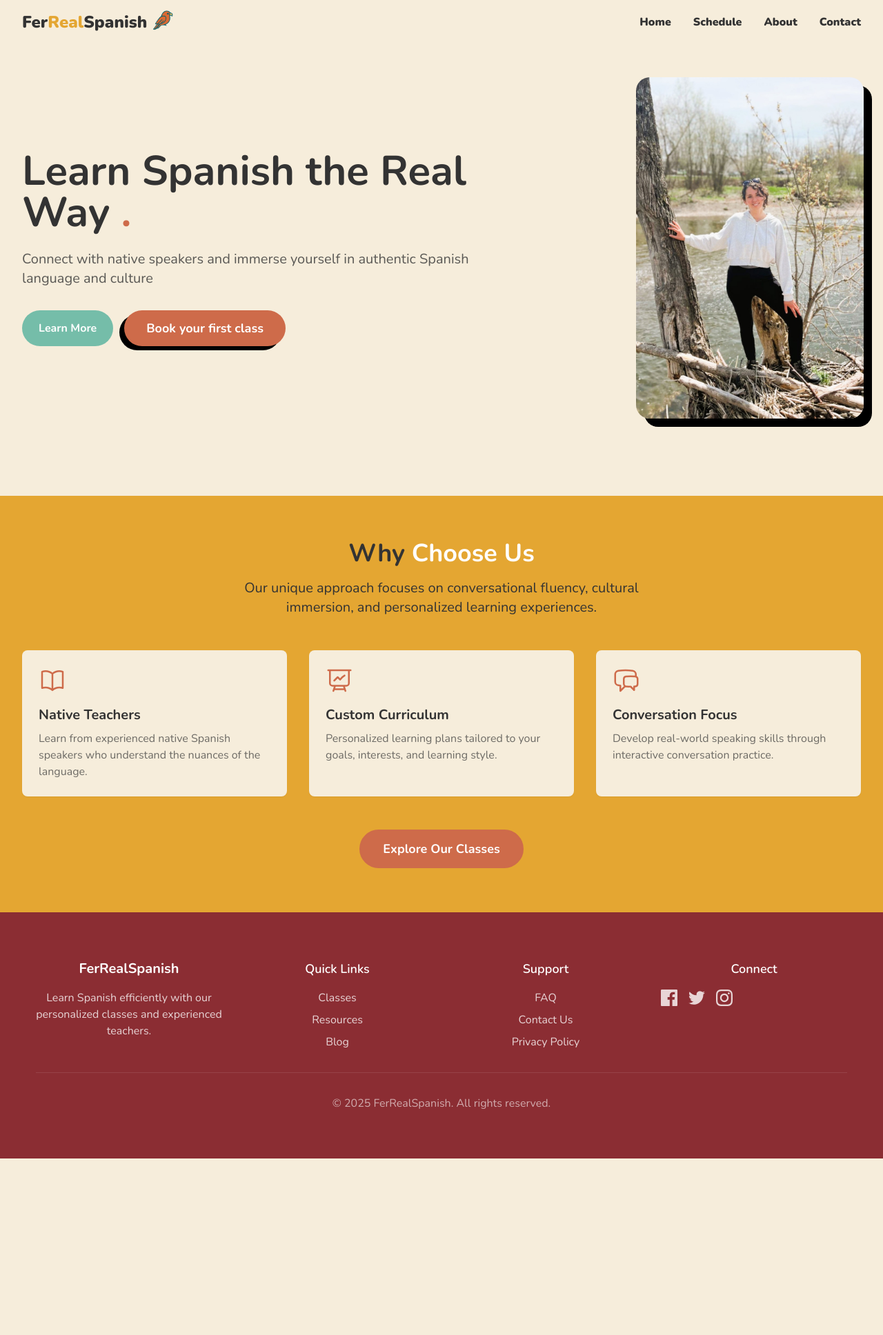
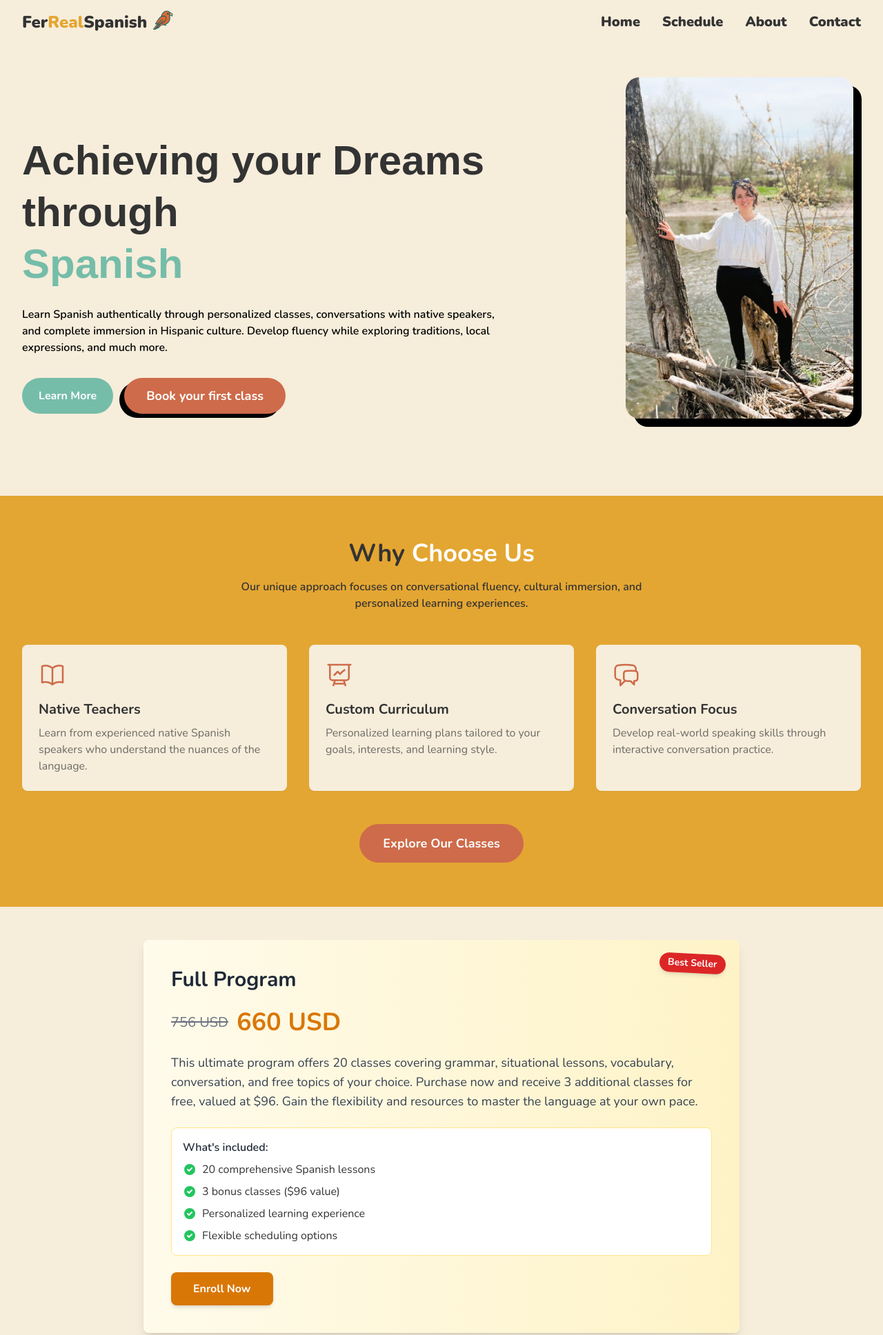
Before and after one commit to RenatoLagos/FerRealSpanish, an Astro site: page / in a window 1280 px wide. Shown: the top 1936 px of the page at 69% size. Before the commit the page ends 1680 px from the top, so only its background shows below. Built offline with nearby package versions, Linux system fonts and the light colour scheme; Astro itself is replaced by a stand-in of ours; a web font is replaced by a local one.

Commit message:
Refactor Tailwind configuration, enhance UI components, and add new sections. Removed unused color definitions and border radius settings from Tailwind config. Introduced new components: FullProgram, CallToAction, QuoteSection, and ProgramsSection. Updated Hero and Features components for improved styling and content. Integrated new font styles for better typography.

```diff
--- a/src/components/Features.astro
+++ b/src/components/Features.astro
@@ -6,7 +6,7 @@ import Button from '../components/ui/button.astro';
     <div class="max-w-7xl mx-auto px-4 sm:px-6 lg:px-8">
         <div class="text-center mb-12">
             <h2 class="text-4xl font-bold mb-4">Why <span class="text-white">Choose Us</span></h2>
-            <p class="text-xl max-w-2xl mx-auto">Our unique approach focuses on conversational fluency, cultural immersion, and personalized learning experiences.</p>
+            <p class="text-base font-semibold max-w-2xl mx-auto">Our unique approach focuses on conversational fluency, cultural immersion, and personalized learning experiences.</p>
         </div>
 
         <div class="grid grid-cols-1 md:grid-cols-3 gap-8">
--- /dev/null
+++ b/src/components/FullProgram.astro
@@ -0,0 +1,79 @@
+---
+interface Props {
+  regularPrice?: number;
+  salePrice?: number;
+  currency?: string;
+  numberOfClasses?: number;
+  freeClasses?: number;
+  freeClassesValue?: number;
+}
+
+const {
+  regularPrice = 756,
+  salePrice = 660,
+  currency = "USD",
+  numberOfClasses = 20,
+  freeClasses = 3,
+  freeClassesValue = 96,
+} = Astro.props;
+---
+
+<section class="w-full max-w-4xl mx-auto my-12 px-4">
+  <div class="bg-gradient-to-r from-amber-50 to-amber-100 rounded-lg shadow-lg overflow-hidden">
+    <div class="relative">
+      <div class="absolute top-5 right-5 bg-red-600 text-white text-sm font-bold py-1 px-3 rounded-full transform rotate-3 shadow-md">
+        Best Seller
+      </div>
+
+      <div class="p-6 sm:p-10">
+        <h2 class="text-3xl font-bold text-gray-800 mb-6">Full Program</h2>
+
+        <div class="flex items-center mb-6">
+          <span class="text-gray-500 line-through text-xl mr-3">{regularPrice} {currency}</span>
+          <span class="text-3xl sm:text-4xl font-bold text-amber-600">{salePrice} {currency}</span>
+        </div>
+
+        <p class="text-gray-700 text-lg mb-6">
+          This ultimate program offers {numberOfClasses} classes covering grammar, situational lessons,
+          vocabulary, conversation, and free topics of your choice. Purchase now and receive {freeClasses} additional
+          classes for free, valued at ${freeClassesValue}. Gain the flexibility and resources to master
+          the language at your own pace.
+        </p>
+
+        <div class="bg-white rounded-lg p-4 mb-6 border border-amber-200">
+          <h3 class="font-semibold text-gray-800 mb-2">What's included:</h3>
+          <ul class="space-y-2">
+            <li class="flex items-start">
+              <svg xmlns="http://www.w3.org/2000/svg" class="h-5 w-5 text-green-500 mr-2 mt-0.5" viewBox="0 0 20 20" fill="currentColor">
+                <path fill-rule="evenodd" d="M10 18a8 8 0 100-16 8 8 0 000 16zm3.707-9.293a1 1 0 00-1.414-1.414L9 10.586 7.707 9.293a1 1 0 00-1.414 1.414l2 2a1 1 0 001.414 0l4-4z" clip-rule="evenodd" />
+              </svg>
+              <span>{numberOfClasses} comprehensive Spanish lessons</span>
+            </li>
+            <li class="flex items-start">
+              <svg xmlns="http://www.w3.org/2000/svg" class="h-5 w-5 text-green-500 mr-2 mt-0.5" viewBox="0 0 20 20" fill="currentColor">
+                <path fill-rule="evenodd" d="M10 18a8 8 0 100-16 8 8 0 000 16zm3.707-9.293a1 1 0 00-1.414-1.414L9 10.586 7.707 9.293a1 1 0 00-1.414 1.414l2 2a1 1 0 001.414 0l4-4z" clip-rule="evenodd" />
+              </svg>
+              <span>{freeClasses} bonus classes (${freeClassesValue} value)</span>
+            </li>
+            <li class="flex items-start">
+              <svg xmlns="http://www.w3.org/2000/svg" class="h-5 w-5 text-green-500 mr-2 mt-0.5" viewBox="0 0 20 20" fill="currentColor">
+                <path fill-rule="evenodd" d="M10 18a8 8 0 100-16 8 8 0 000 16zm3.707-9.293a1 1 0 00-1.414-1.414L9 10.586 7.707 9.293a1 1 0 00-1.414 1.414l2 2a1 1 0 001.414 0l4-4z" clip-rule="evenodd" />
+              </svg>
+              <span>Personalized learning experience</span>
+            </li>
+            <li class="flex items-start">
+              <svg xmlns="http://www.w3.org/2000/svg" class="h-5 w-5 text-green-500 mr-2 mt-0.5" viewBox="0 0 20 20" fill="currentColor">
+                <path fill-rule="evenodd" d="M10 18a8 8 0 100-16 8 8 0 000 16zm3.707-9.293a1 1 0 00-1.414-1.414L9 10.586 7.707 9.293a1 1 0 00-1.414 1.414l2 2a1 1 0 001.414 0l4-4z" clip-rule="evenodd" />
+              </svg>
+              <span>Flexible scheduling options</span>
+            </li>
+          </ul>
+        </div>
+
+        <button class="bg-amber-600 hover:bg-amber-700 text-white font-bold py-3 px-8 rounded-lg transition duration-300 shadow-md w-full sm:w-auto">
+          Enroll Now
+        </button>
+      </div>
+    </div>
+  </div>
+</section>
--- a/src/components/Hero.astro
+++ b/src/components/Hero.astro
@@ -7,8 +7,8 @@ interface Props {
 }
 
 const {
-  title = "Learn Spanish the Real Way",
-  subtitle = "Connect with native speakers and immerse yourself in the language and culture"
+  title = "Achieving your Dreams through ",
+  subtitle = "Learn Spanish authentically through personalized classes, conversations with native speakers, and complete immersion in Hispanic culture. Develop fluency while exploring traditions, local expressions, and much more."
 } = Astro.props;
 ---
 
@@ -16,11 +16,11 @@ const {
   <div class="max-w-7xl mx-auto px-4 sm:px-6 lg:px-8">
     <div class="flex flex-col md:flex-row items-center md:items-center gap-8">
       <div class="text-center md:text-left md:w-3/5">
-        <h1 class="text-4xl md:text-5xl lg:text-6xl font-bold mb-6">
+        <h1 class="text-6xl font-satoshi font-extrabold mb-6 tracking-normal leading-tight title-with-breaks">
           {title}
-          <span class="text-[var(--button-primary)]">.</span>
+          <span class="text-[var(--button-secondary)] font-satoshi font-extrabold">Spanish</span>
         </h1>
-        <p class="text-xl md:text-xl mb-8 text-[#333]/80">
+        <p class="text-xl md:text-base font-semibold mb-8 text-black">
           {subtitle}
         </p>
         <div class="flex flex-col sm:flex-row gap-4 justify-center md:justify-start">
@@ -61,10 +61,14 @@ const {
     background-color: var(--background-secondary);
   }
 
+  .title-with-breaks {
+    white-space: pre-line;
+  }
+
   .fer-img {
     width: 100%;
     max-width: 330px;
-    margin-left: 160px;
+    margin-left: 145px;
     margin-right: 0px;
     border-radius: 20px;
     object-fit: cover;
--- a/src/layouts/Layout.astro
+++ b/src/layouts/Layout.astro
@@ -19,6 +19,7 @@ const {
 		<meta name="description" content={description} />
 		<meta name="viewport" content="width=device-width" />
 		<link rel="icon" type="image/svg+xml" href="/favicon.svg" />
+		<link href="https://api.fontshare.com/v2/css?f[]=satoshi@400,500,700&display=swap" rel="stylesheet">
 		<link rel="preconnect" href="https://fonts.googleapis.com">
 		<link rel="preconnect" href="https://fonts.gstatic.com" crossorigin>
 		<link href="https://fonts.googleapis.com/css2?family=Nunito:wght@300;400;500;600;700;800;900&display=swap" rel="stylesheet">
@@ -36,10 +37,10 @@ const {
 						</a>
 					</div>
 					<nav class="hidden md:flex space-x-8">
-						<a href="/" class="hover:text-[var(--button-primary)] font-black">Home</a>
-						<a href="/classes" class="hover:text-[var(--button-primary)] font-black">Schedule</a>
-						<a href="/about" class="hover:text-[var(--button-primary)] font-black">About</a>
-						<a href="/contact" class="hover:text-[var(--button-primary)] font-black">Contact</a>
+						<a href="/" class="hover:text-[var(--button-primary)] text-xl font-black">Home</a>
+						<a href="/classes" class="hover:text-[var(--button-primary)] text-xl font-black">Schedule</a>
+						<a href="/about" class="hover:text-[var(--button-primary)] text-xl font-black">About</a>
+						<a href="/contact" class="hover:text-[var(--button-primary)] text-xl font-black">Contact</a>
 					</nav>
 					<button class="md:hidden p-2 rounded-md hover:text-[var(--button-primary)]">
 						<svg xmlns="http://www.w3.org/2000/svg" fill="none" viewBox="0 0 24 24" stroke-width="1.5" stroke="currentColor" class="w-6 h-6">
--- a/src/pages/index.astro
+++ b/src/pages/index.astro
@@ -2,12 +2,17 @@
 import Layout from '../layouts/Layout.astro';
 import Hero from '../components/Hero.astro';
 import Features from '../components/Features.astro';
+import FullProgram from '../components/FullProgram.astro';
+import QuoteSection from '../components/QuoteSection.astro';
+import ProgramsSection from '../components/ProgramsSection.astro';
+import CallToAction from '../components/CallToAction.astro';
 ---
 
 <Layout title="FerRealSpanish - Learn Spanish Online">
-	<Hero
-		title="Learn Spanish the Real Way"
-		subtitle="Connect with native speakers and immerse yourself in authentic Spanish language and culture"
-	/>
+	<Hero />
 	<Features />
+	<FullProgram />
+	<QuoteSection />
+	<ProgramsSection />
+	<CallToAction />
 </Layout>
--- a/tailwind.config.mjs
+++ b/tailwind.config.mjs
@@ -3,31 +3,9 @@ export default {
   content: ['./src/**/*.{astro,html,js,jsx,md,mdx,svelte,ts,tsx,vue}'],
   theme: {
     extend: {
-      colors: {
-        'warm-orange': 'hsl(var(--primary))',
-        background: 'hsl(var(--background))',
-        foreground: 'hsl(var(--foreground))',
-        card: 'hsl(var(--card))',
-        'card-foreground': 'hsl(var(--card-foreground))',
-        primary: 'hsl(var(--primary))',
-        'primary-foreground': 'hsl(var(--primary-foreground))',
-        secondary: 'hsl(var(--secondary))',
-        'secondary-foreground': 'hsl(var(--secondary-foreground))',
-        accent: 'hsl(var(--accent))',
-        'accent-foreground': 'hsl(var(--accent-foreground))',
-        muted: 'hsl(var(--muted))',
-        'muted-foreground': 'hsl(var(--muted-foreground))',
-        destructive: 'hsl(var(--destructive))',
-        'destructive-foreground': 'hsl(var(--destructive-foreground))',
-        border: 'hsl(var(--border))',
-        input: 'hsl(var(--input))',
-        ring: 'hsl(var(--ring))',
-      },
-      borderRadius: {
-        DEFAULT: 'var(--radius)',
-      },
       fontFamily: {
         nunito: ['Nunito', 'sans-serif'],
+        satoshi: ['Satoshi', 'sans-serif']
       },
     },
   },
```
Also changed, not shown: src/components/CallToAction.astro (added), src/components/ProgramsSection.astro (added), src/components/QuoteSection.astro (added).
